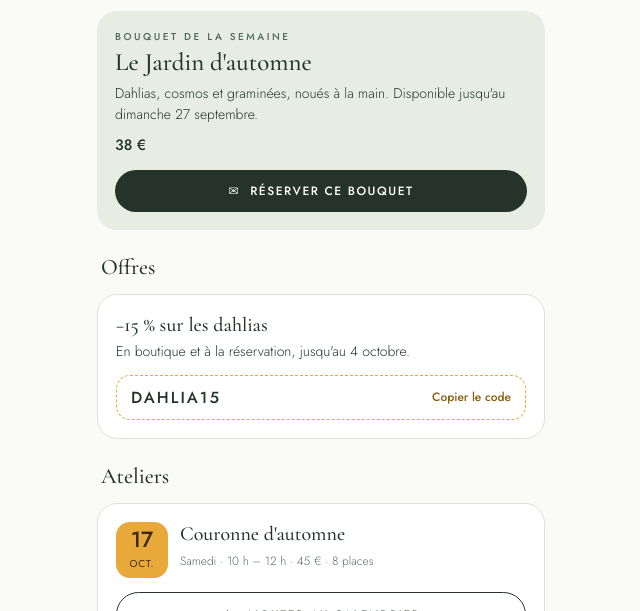
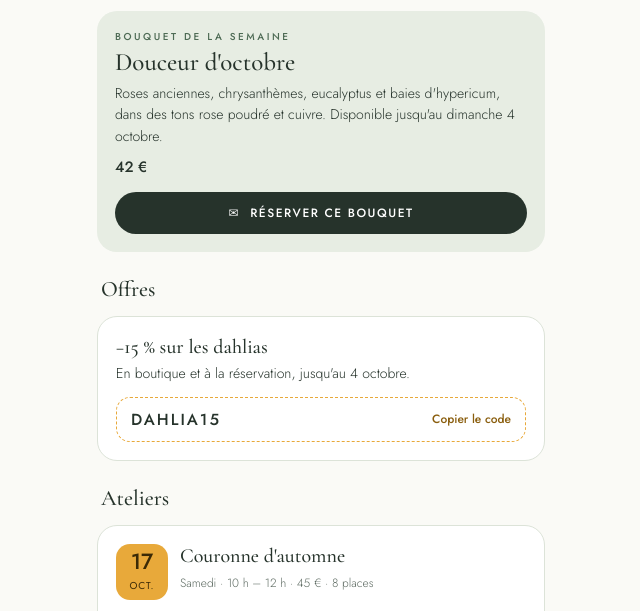
Before and after one commit to lauraguenin-create/chez-marguerite-app, a plain HTML site: page index.html in a window 1280 px wide. Shown: the part 184-795 px from the top of the page, without its empty margins (319-959 px from the left). Drawn offline with nearby package versions, Linux system fonts and the light colour scheme.

Commit message:
Neuer Strauß der Woche: Douceur d'octobre (42 €, bis 4. Oktober)
Co-Authored-By: Claude Opus 5.5 <noreply@anthropic.com>

```diff
--- a/index.html
+++ b/index.html
@@ -76,9 +76,9 @@
 
   <section class="card sauge">
     <div class="kicker">BOUQUET DE LA SEMAINE</div>
-    <h2>Le Jardin d'automne</h2>
-    <p>Dahlias, cosmos et graminées, noués à la main. Disponible jusqu'au dimanche 27 septembre.</p>
-    <div class="prix">38 €</div>
+    <h2>Douceur d'octobre</h2>
+    <p>Roses anciennes, chrysanthèmes, eucalyptus et baies d'hypericum, dans des tons rose poudré et cuivre. Disponible jusqu'au dimanche 4 octobre.</p>
+    <div class="prix">42 €</div>
     <div class="btn">✉︎ &nbsp;RÉSERVER CE BOUQUET</div>
   </section>
 
```
